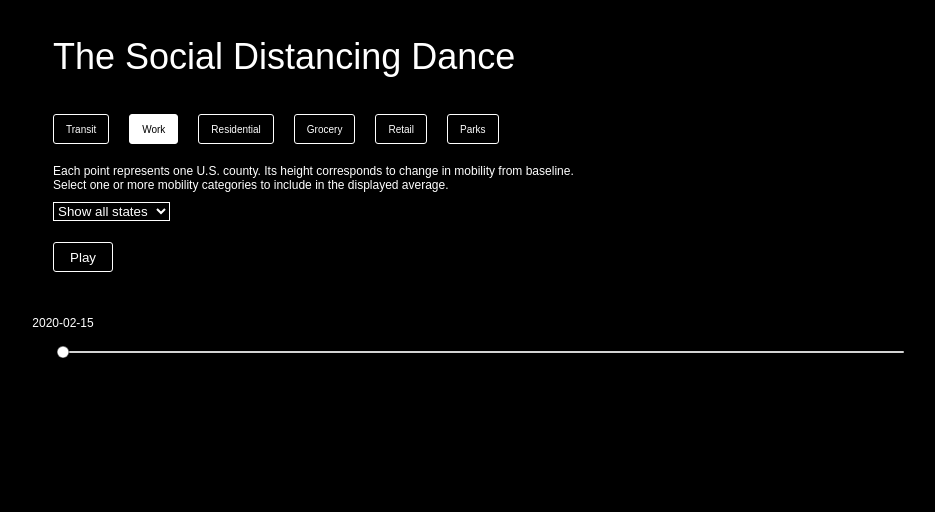
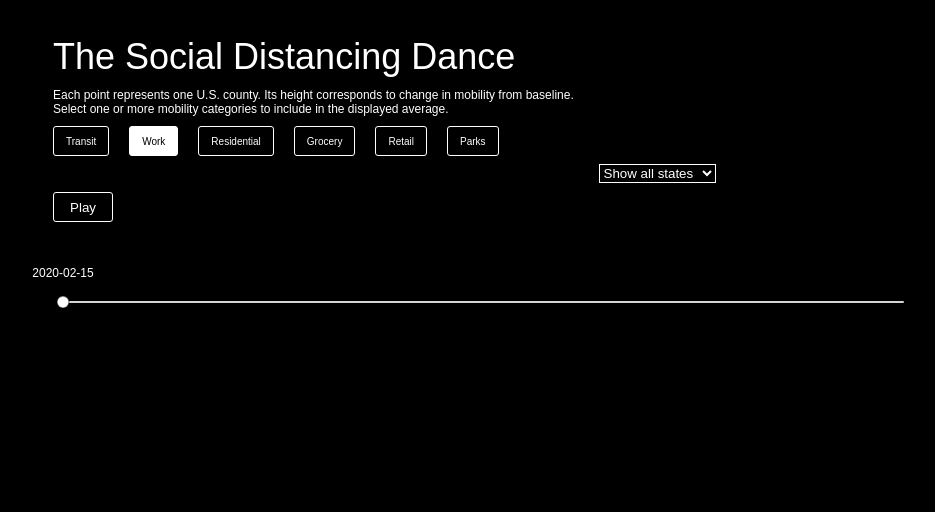
Before and after one commit to laurasher/mobility-dance, a Flask app: template templates/index.html in a window 1280 px wide. Shown: the top 512 px of the page, without its empty margins (55-990 px from the left). After the commit the page ends 308 px from the top, so only its background shows below. Run offline with Flask 2, Linux system fonts and the light colour scheme; the template is opened without the code that fills it, so the values that code supplies are empty; some libraries are stand-ins or nearby versions.

Commit message:
Improve text design.

```diff
--- a/templates/index.html
+++ b/templates/index.html
@@ -115,6 +115,7 @@
       font-size: 36px;
       font-family:"avenir next", Arial, sans-serif;
       margin-left: 100px;
+      margin-bottom: 10px;
     }
     #stay-at-home{
       background: red;
@@ -134,14 +135,15 @@
 
     }
     #play-button-container{
-      margin-top: 50px;
       margin-left: 100px;
+      margin-top: 10px;
     }
     #text{
       color: white;
       display: inline-block;
       margin-left: 100px;
-      margin-top: 20px;
+      margin-bottom: 10px;
+      /*margin-top: 20px;*/
     }
     #loading-icon{
       margin-left: 40%;
@@ -167,7 +169,11 @@
 
 <body>
 <p id="title">The Social Distancing Dance</p>
-<div id="vis">
+<div id="text">
+<!--<img style="width: auto; height: 50px; opacity: 0.7; margin-left: 0px;" src="./static/states.svg" alt="">-->
+  Each point represents one U.S. county. Its height corresponds to change in mobility from baseline.<br>
+  Select one or more mobility categories to include in the displayed average.
+</div>
 <div id="mobility-buttons">
     <button id="transit-button" class="mobility-button">Transit</button>
     <button id="work-button" class="mobility-button on">Work</button>
@@ -176,11 +182,7 @@
     <button id="retail-button" class="mobility-button">Retail</button>
     <button id="parks-button" class="mobility-button">Parks</button>
 </div>
-<div id="text">
-<!--<img style="width: auto; height: 50px; opacity: 0.7; margin-left: 0px;" src="./static/states.svg" alt="">-->
-  Each point represents one U.S. county. Its height corresponds to change in mobility from baseline.<br>
-  Select one or more mobility categories to include in the displayed average.
-</div>
+<br></br>
 <div>
 <select name="state-select" id="state-selector">
     <option value="all">Show all states</option>
@@ -236,12 +238,14 @@
     <option value="Wyoming">Wyoming</option>
 </select>
 </div>
+<br></br>
 <div id="play-button-container">
   <button id="play-button">Play</button>
 </div>
 <text id='loading-icon'>Loading...</text>
 <div id="stay-at-home">
 </div>
+<div id="vis"></div>
 <script>
 
 function loadingFade() {
```
